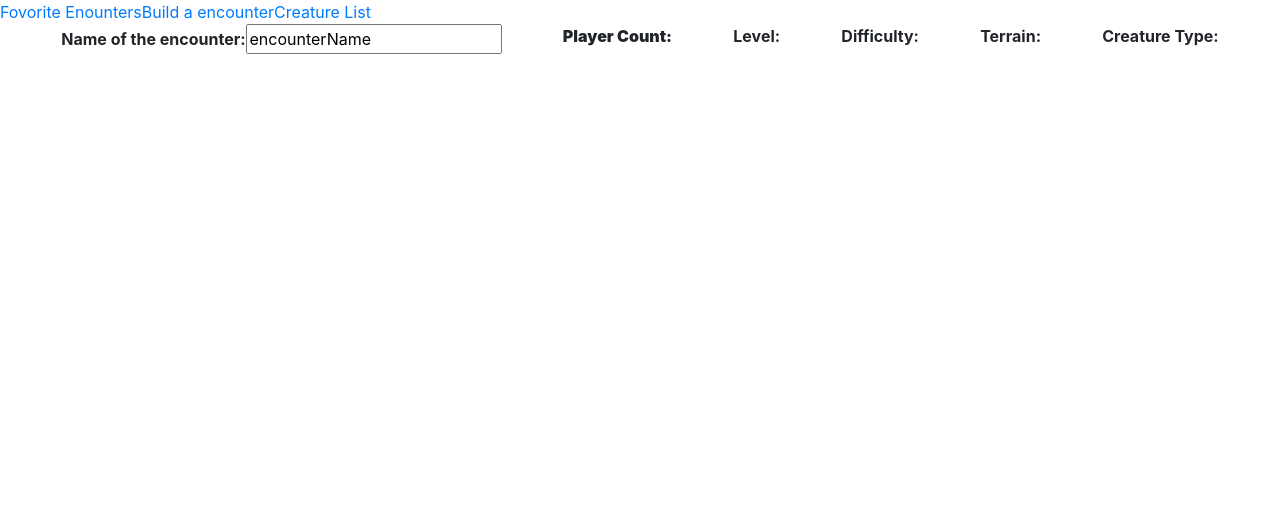
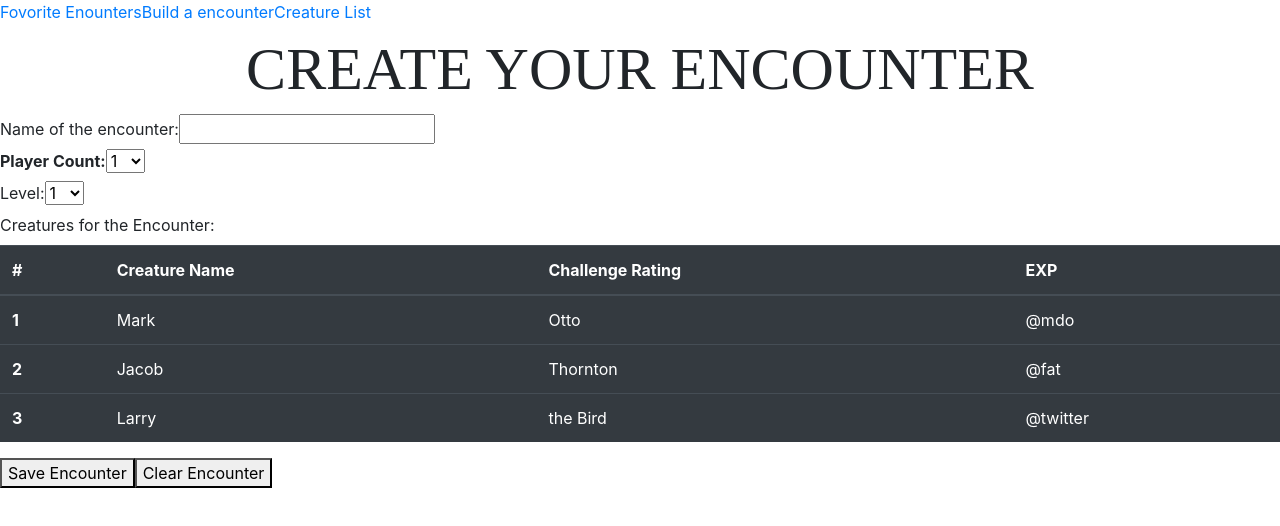
Before and after one commit to zigzbox/DwarvenEncounter, a React (Create React App) app: page / in a window 1280 px wide. Shown: the top 526 px of the page. Built offline with nearby package versions, Linux system fonts and the light colour scheme.

Commit message:
working on the database

```diff
--- a/package.json
+++ b/package.json
@@ -8,7 +8,8 @@
     "react-dom": "^16.5.2",
     "react-router-dom": "^4.3.1",
     "react-scripts": "1.1.5",
-    "reactstrap": "^6.5.0"
+    "reactstrap": "^6.5.0",
+    "webfontloader": "^1.6.28"
   },
   "scripts": {
     "start": "react-scripts start",
--- a/src/App.js
+++ b/src/App.js
@@ -7,6 +7,12 @@ import Encounter from "./Encounter"
 import NavBar from './NavBar'
 
 class App extends Component {
+addCreature = () => {
+
+}
+
+
+
   render() {
     return (
       <div>
--- a/src/CreatureList.js
+++ b/src/CreatureList.js
@@ -2,10 +2,9 @@ import React, { Component } from 'react';
 import creatureArray from './5e-SRD-Monsters'
 import { Button, Modal, ModalHeader, ModalBody, ModalFooter } from 'reactstrap';
 import './index.css'
+import { Table } from 'reactstrap'
 
 class CreatureList extends Component {
-
-
 
     renderSpecialAbilities = () => {
         if (this.state.dataObject.special_abilities) {
@@ -41,14 +40,14 @@ class CreatureList extends Component {
     }
 
     renderLegendaryActions = () => {
-        if(this.state.dataObject.legendary_actions){
+        if (this.state.dataObject.legendary_actions) {
             const legendaryActions = this.state.dataObject.legendary_actions.map((w, i) => {
                 return (
                     <div>
                         <div><b>{w.name}</b></div>
                         <div>{w.desc}</div>
-                        <div><b>Attack Bonus:</b> {w.attack_bonus}</div>
-                        <div><b>Damage Dice:</b> {w.damage_dice}</div>
+                        <div>Attack Bonus: {w.attack_bonus}</div>
+                        <div>Damage Dice: {w.damage_dice}</div>
                     </div>
                 )
             })
@@ -87,6 +86,31 @@ class CreatureList extends Component {
         })
 
     }
+
+    // renderAddCreature = () => {
+
+    //     return(
+    //     <Table dark>
+    //     <thead>
+    //         <tr>
+    //             <th>#</th>
+    //             <th>Creature Name</th>
+    //             <th>Challenge Rating</th>
+
+    //         </tr>
+    //     </thead>
+    //     <tbody>
+    //         <tr>
+    //             <th scope="row">1</th>
+    //             <td>{this.state.dataObject.modal.name}</td>
+    //             <td>{this.state.dataObject.modal.challenge_rating}</td>
+
+    //         </tr>
+
+    //     </tbody>
+    // </Table>
+    //     )
+    // }
 
 renderModel = () => {
     if (this.state.dataObject) {
@@ -153,6 +177,7 @@ class CreatureList extends Component {
             {this.renderCreatureName()}
             {this.renderModel()}
 
+
         </div>
 
 
--- a/src/Encounter.js
+++ b/src/Encounter.js
@@ -1,34 +1,97 @@
 import React, { Component } from 'react';
+import { Table } from 'reactstrap'
+
 
 class Encounter extends Component {
+    state = {
+        name: '',
+    }
+    handleNameChange = (event) => {
+        this.setState({
+            name: event.target.value
 
+        })
+
+    }
 
 
     render() {
         return (
             <main>
                 <div>
-                    <form class='formBox'>
+                    <div class='dwarven'>CREATE YOUR ENCOUNTER</div>
+                    <form>
                         <div>
                             <label htmlFor='name'>Name of the encounter:</label>
-                            <input id='encounterName' type='text' value='encounterName' />
+                            <input id='name' type='text' value={this.state.name} onChange={this.handleNameChange} />
                         </div>
                         <div>
                             <label htmlFor='playerCount'><b>Player Count:</b></label>
-
+                            <select id='playerCount'>
+                                <option>1</option>
+                                <option>2</option>
+                                <option>3</option>
+                                <option>4</option>
+                                <option>5</option>
+                                <option>6</option>
+                                <option>7</option>
+                                <option>8</option>
+                                <option>9</option>
+                                <option>10</option>
+                            </select>
                         </div>
                         <div>
                             <label htmlFor='level'>Level:</label>
+                            <select id='level'>
+                                <option>1</option>
+                                <option>2</option>
+                                <option>3</option>
+                                <option>4</option>
+                                <option>5</option>
+                                <option>6</option>
+                                <option>7</option>
+                                <option>8</option>
+                                <option>9</option>
+                                <option>10</option>
+                            </select>
                         </div>
                         <div>
-                            <label htmlFor='difficulty'>Difficulty:</label>
+                            <label htmlFor='creatureEncounterList'>Creatures for the Encounter:</label>
+                            <div>
+                                <Table dark>
+                                    <thead>
+                                        <tr>
+                                            <th>#</th>
+                                            <th>Creature Name</th>
+                                            <th>Challenge Rating</th>
+                                            <th>EXP</th>
+                                        </tr>
+                                    </thead>
+                                    <tbody>
+                                        <tr>
+                                            <th scope="row">1</th>
+                                            <td>Mark</td>
+                                            <td>Otto</td>
+                                            <td>@mdo</td>
+                                        </tr>
+                                        <tr>
+                                            <th scope="row">2</th>
+                                            <td>Jacob</td>
+                                            <td>Thornton</td>
+                                            <td>@fat</td>
+                                        </tr>
+                                        <tr>
+                                            <th scope="row">3</th>
+                                            <td>Larry</td>
+                                            <td>the Bird</td>
+                                            <td>@twitter</td>
+                                        </tr>
+                                    </tbody>
+                                </Table>
+                            </div>
                         </div>
-                        <div>
-                            <label htmlFor='terrain'>Terrain:</label>
-                        </div>
-                        <div>
-                            <label htmlFor='creatureType'>Creature Type:</label>
-                        </div>
+                    <button>Save Encounter</button>
+                    <button>Clear Encounter</button>
                     </form>
                 </div>
 
--- a/src/index.css
+++ b/src/index.css
@@ -18,3 +18,13 @@
 .modal-dialog{
   max-width: 700px !important;
 }
+
+@import url('https://fonts.googleapis.com/css?family=Uncial+Antiqua');
+
+.dwarven{
+  font-family: 'Uncial Antiqua', cursive;
+  font-size: 60px;
+  display: flex;
+  flex-direction: row;
+  justify-content: center;
+}
```
Also changed, not shown: src/index.js (+7 -5 lines), 1 other file (tests, documents, lock files or other folders). Lines whose indentation alone changed are shown as unchanged.
